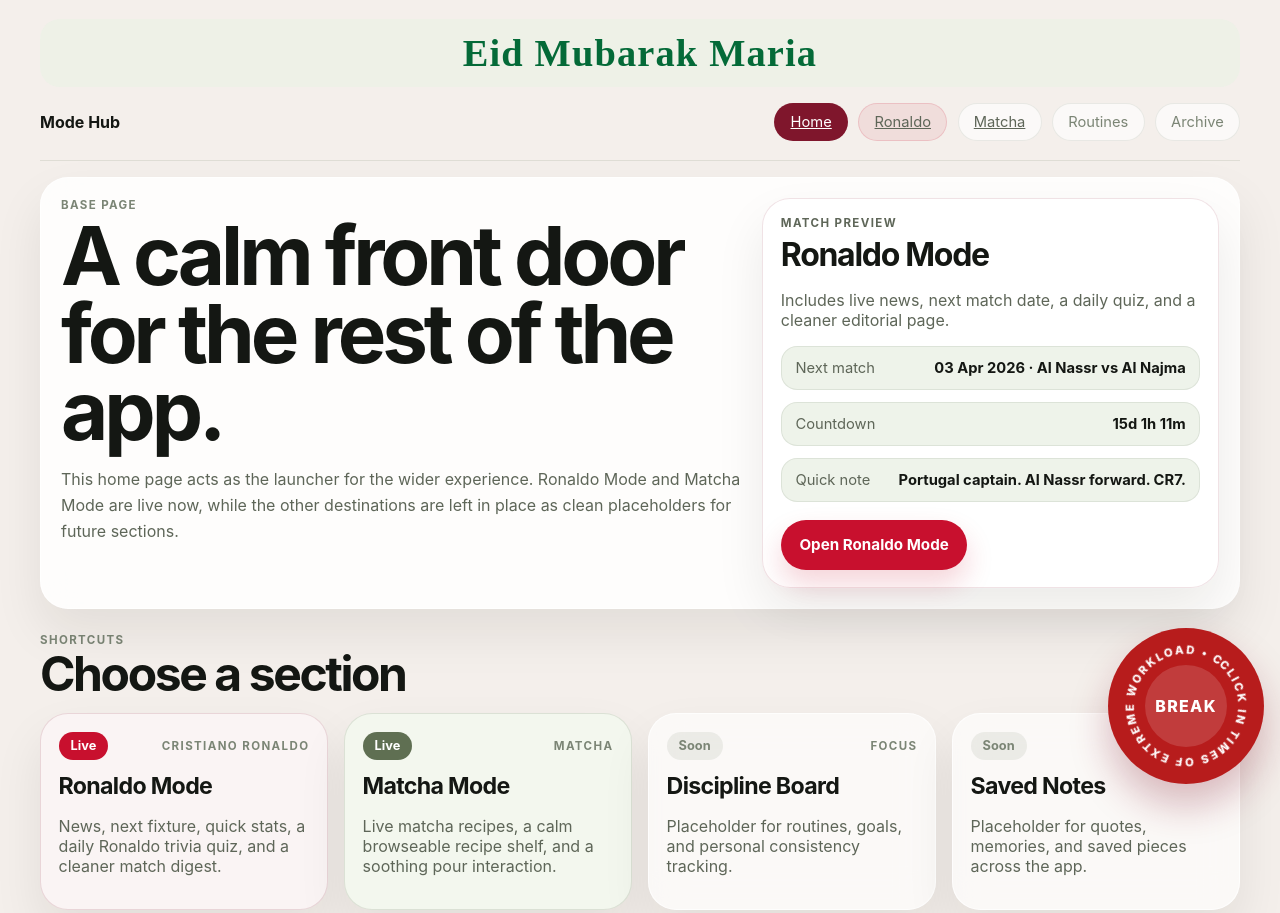
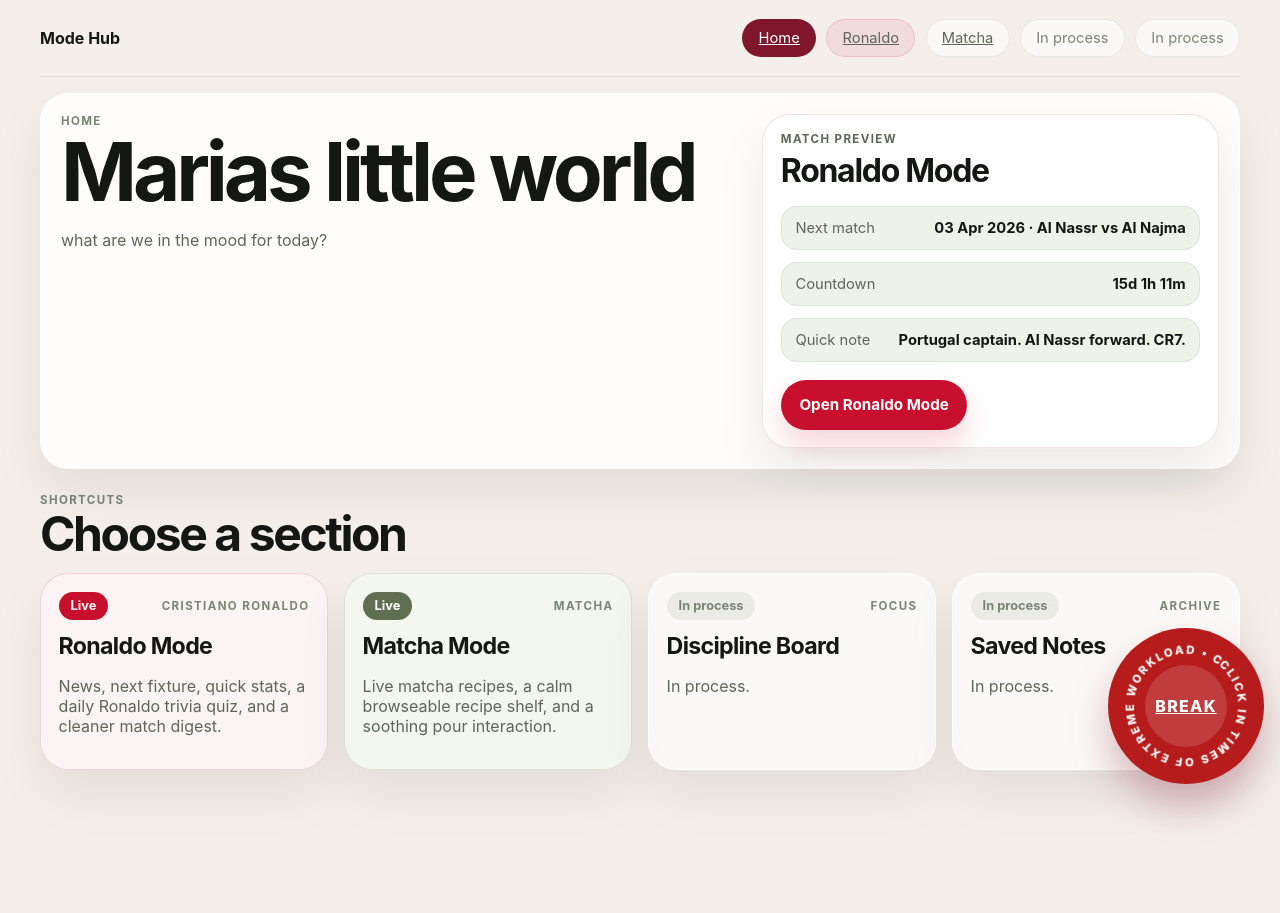
Before and after one commit to burhanuddin23-stack/mode-hub, a website with bundled scripts: page index.html in a window 1280 px wide. Shown: the top 913 px of the page. After the commit the page ends 834 px from the top, so only its background shows below. Built offline with nearby package versions, Linux system fonts and the light colour scheme; files whose address does not match are found by name.

Commit message:
Update home hero copy

```diff
--- a/index.html
+++ b/index.html
@@ -3,46 +3,33 @@
   <head>
     <meta charset="UTF-8" />
     <meta name="viewport" content="width=device-width, initial-scale=1.0" />
-    <meta
-      name="description"
-      content="Home base for a personal multi-tab web app, featuring a Ronaldo Mode shortcut and placeholder destinations."
-    />
+    <meta name="description" content="Home base for a personal multi-tab web app." />
     <title>Mode Hub</title>
     <link rel="stylesheet" href="./styles.css" />
   </head>
   <body class="home-body">
     <div class="site-shell">
-      <div class="eid-banner" id="eidBanner">Eid Mubarak Maria</div>
       <header class="site-header">
         <a class="site-wordmark" href="./index.html">Mode Hub</a>
         <nav class="site-tabs" aria-label="Primary">
           <a class="site-tab active" href="./index.html">Home</a>
           <a class="site-tab tab-ronaldo" href="./ronaldo.html">Ronaldo</a>
           <a class="site-tab" href="./matcha.html">Matcha</a>
-          <span class="site-tab placeholder">Routines</span>
-          <span class="site-tab placeholder">Archive</span>
+          <span class="site-tab placeholder">In process</span>
+          <span class="site-tab placeholder">In process</span>
         </nav>
       </header>
 
       <main class="home-main">
         <section class="home-hero">
           <div>
-            <p class="section-kicker">Base Page</p>
-            <h1 class="home-title">A calm front door for the rest of the app.</h1>
-            <p class="home-copy">
-              This home page acts as the launcher for the wider experience.
-              Ronaldo Mode and Matcha Mode are live now, while the other
-              destinations are left in place as clean placeholders for future
-              sections.
-            </p>
+            <p class="section-kicker">Home</p>
+            <h1 class="home-title">Marias little world</h1>
+            <p class="home-copy">what are we in the mood for today?</p>
           </div>
           <div class="home-summary-card">
             <p class="summary-label">Match Preview</p>
             <h2>Ronaldo Mode</h2>
-            <p>
-              Includes live news, next match date, a daily quiz, and a cleaner
-              editorial page.
-            </p>
             <div class="home-preview-meta">
               <div class="preview-line">
                 <span>Next match</span>
@@ -94,27 +81,33 @@
 
             <article class="shortcut-card muted">
               <div class="shortcut-topline">
-                <span class="badge-placeholder">Soon</span>
+                <span class="badge-placeholder">In process</span>
                 <span class="shortcut-label">Focus</span>
               </div>
               <h3>Discipline Board</h3>
-              <p>Placeholder for routines, goals, and personal consistency tracking.</p>
+              <p>In process.</p>
             </article>
 
             <article class="shortcut-card muted">
               <div class="shortcut-topline">
-                <span class="badge-placeholder">Soon</span>
+                <span class="badge-placeholder">In process</span>
                 <span class="shortcut-label">Archive</span>
               </div>
               <h3>Saved Notes</h3>
-              <p>Placeholder for quotes, memories, and saved pieces across the app.</p>
+              <p>In process.</p>
             </article>
           </div>
         </section>
       </main>
     </div>
 
-    <button class="break-orb" type="button" aria-label="Click in times of extreme workload">
+    <a
+      class="break-orb"
+      href="https://games.withgoogle.com/"
+      aria-label="Click in times of extreme workload"
+      target="_blank"
+      rel="noreferrer"
+    >
       <svg class="break-orb-ring" viewBox="0 0 120 120" aria-hidden="true">
         <defs>
           <path
@@ -129,7 +122,7 @@
         </text>
       </svg>
       <span class="break-orb-center">Break</span>
-    </button>
+    </a>
 
     <script type="module" src="./src/home-page.js"></script>
   </body>
```
